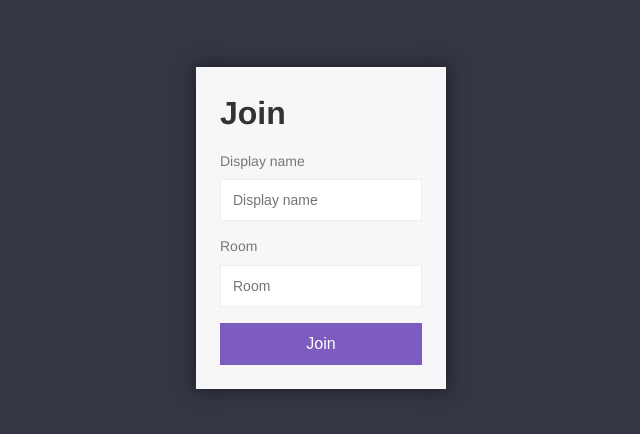
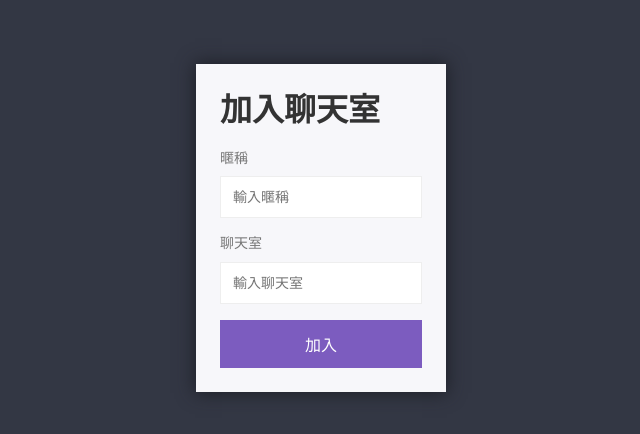
Before and after one commit to ZeWei1280/node-Chat-App, a website: page public/index.html in a window 1280 px wide. Shown: the part 172-606 px from the top of the page, without its empty margins (319-959 px from the left). Drawn offline with Linux system fonts and the light colour scheme.

Commit message:
中文介面

```diff
--- a/public/index.html
+++ b/public/index.html
@@ -9,13 +9,13 @@
     <body>
         <div class="centered-form">
             <div class="centered-form__box">
-                <h1>Join</h1>
+                <h1>加入聊天室</h1>
                 <form action="/chat.html">
-                    <label for="">Display name</label>
-                    <input type="text" name="username" placeholder="Display name" required>
-                    <label >Room</label>
-                    <input type="text" name="room" placeholder="Room" required>
-                    <button>Join</button>
+                    <label for="">暱稱</label>
+                    <input type="text" name="username" placeholder="輸入暱稱" required>
+                    <label >聊天室</label>
+                    <input type="text" name="room" placeholder="輸入聊天室" required>
+                    <button>加入</button>
                 </form>
             </div>
         </div>
--- a/public/js/chat.js
+++ b/public/js/chat.js
@@ -54,6 +54,7 @@ const autoscroll = ()=>{
         messages.scrollTop = messages.scrollHeight;
     }
 }
+
 // ---------------render message---------------
 // message_template.innerHTML 是用來獲取這個template的 HTML 內容
 const messageTemplate = message_template.innerHTML;
```
